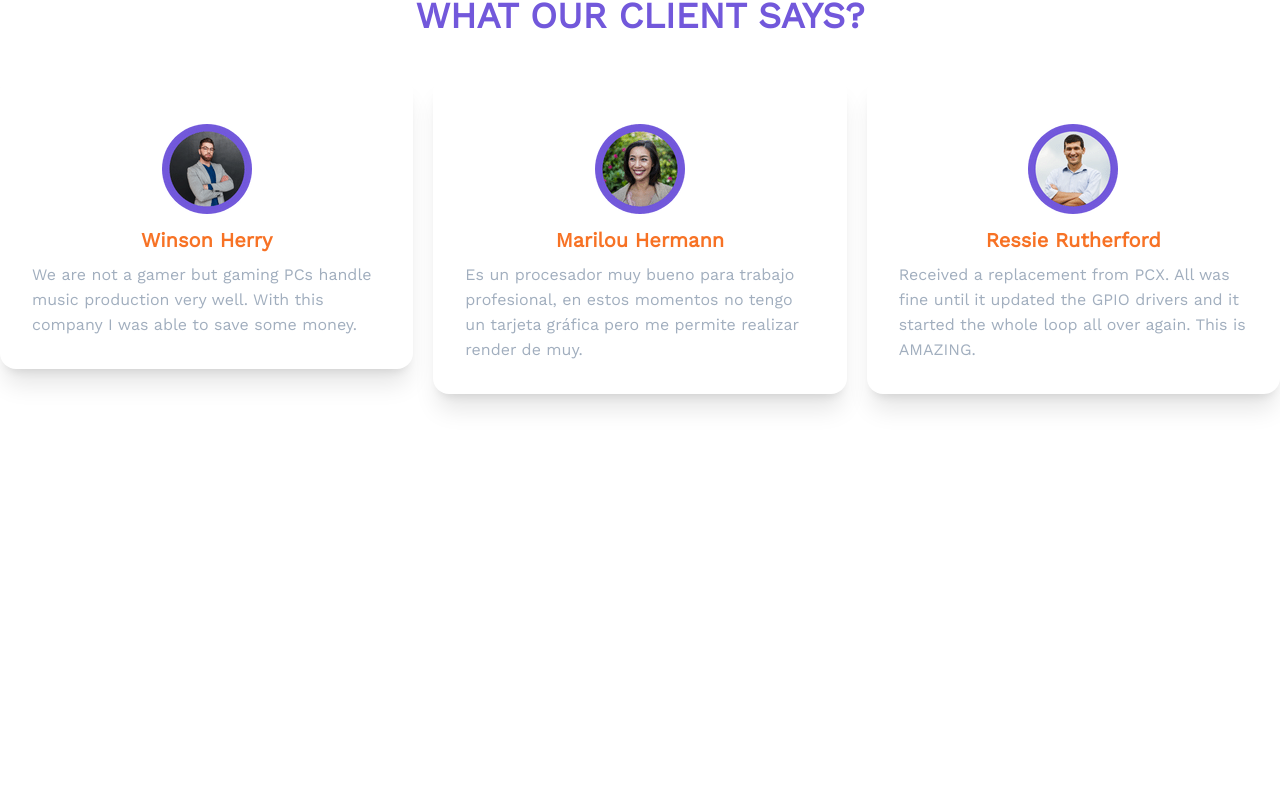
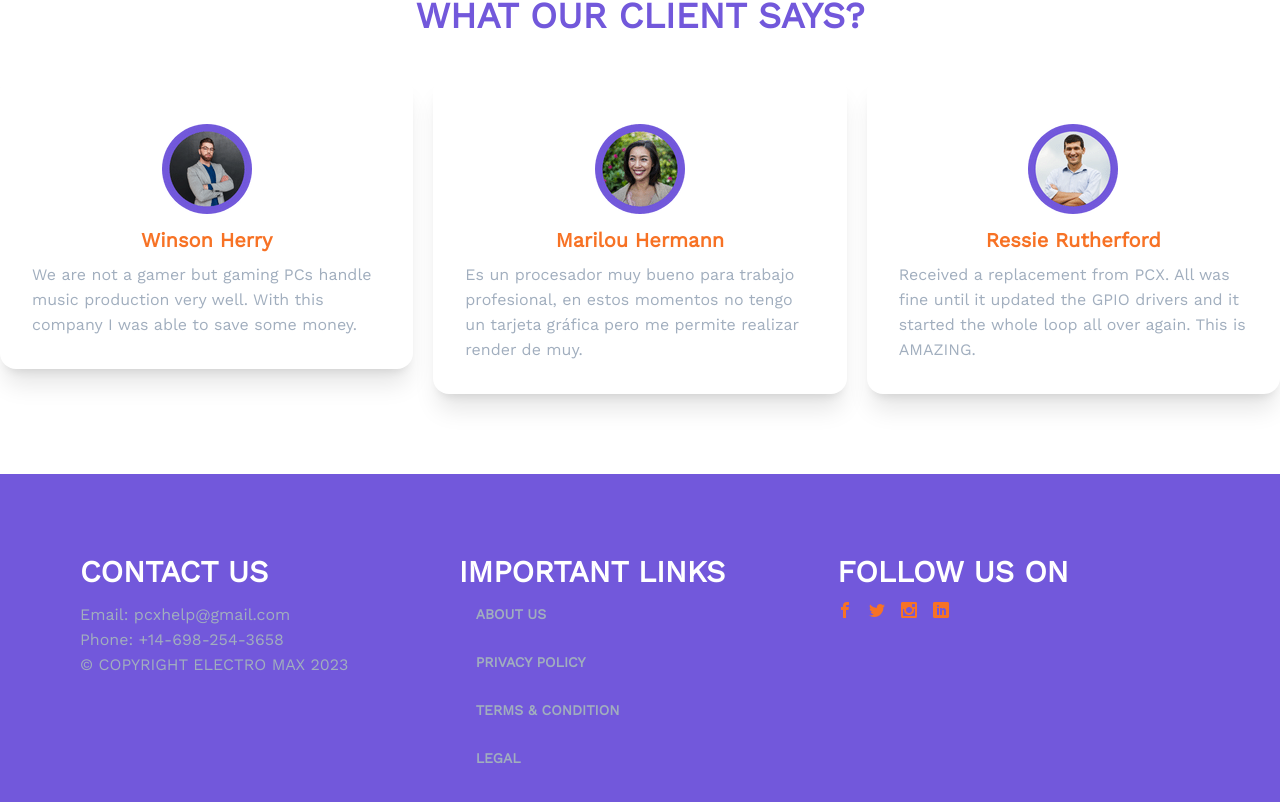
Before and after one commit to Palak-SweetCoder/pcx-material-client, a React (Create React App) app: page / in a window 1280 px wide. Shown: the part 1537-2339 px from the top of the page. Before the commit the page ends 2011 px from the top, so only its background shows below. Built offline with nearby package versions, Linux system fonts and the light colour scheme; no server answers.

Commit message:
footer section done

```diff
--- a/package.json
+++ b/package.json
@@ -9,6 +9,7 @@
     "daisyui": "^2.46.1",
     "react": "^18.2.0",
     "react-dom": "^18.2.0",
+    "react-icons": "^4.7.1",
     "react-router-dom": "^6.6.2",
     "react-scripts": "5.0.1",
     "web-vitals": "^2.1.4"
--- a/src/App.js
+++ b/src/App.js
@@ -1,6 +1,7 @@
 import { Route, Routes } from 'react-router-dom';
 import './App.css';
 import Home from './Pages/Home/Home';
+import Footer from './Pages/Shared/Footer';
 import Navbar from './Pages/Shared/Navbar';
 
 function App() {
@@ -10,6 +11,7 @@ function App() {
             <Routes>
                 <Route path="/" element={<Home />}></Route>
             </Routes>
+            <Footer />
         </>
     );
 }
--- /dev/null
+++ b/src/Pages/Shared/Footer.js
@@ -0,0 +1,80 @@
+import React from 'react';
+import { ImFacebook, ImInstagram, ImLinkedin, ImTwitter } from 'react-icons/im';
+
+const Footer = () => {
+    return (
+        <footer className="bg-primary">
+            <div className="container mx-auto">
+                <div className="grid grid-cols-1 md:grid-cols-2 lg:grid-cols-3 gap-4 p-10 lg:p-20">
+                    <div>
+                        <h3 className="text-white text-3xl font-bold mb-3">
+                            CONTACT US
+                        </h3>
+                        <p>
+                            Email: pcxhelp@gmail.com <br />
+                            Phone: +14-698-254-3658
+                        </p>
+                        <p>
+                            &copy; COPYRIGHT ELECTRO MAX{' '}
+                            {new Date().getFullYear()}
+                        </p>
+                    </div>
+
+                    <div>
+                        <h3 className="text-3xl font-bold text-white">
+                            IMPORTANT LINKS
+                        </h3>
+                        <div className="flex flex-col text-neutral items-start">
+                            <button className="btn btn-ghost">About Us</button>
+                            <button className="btn btn-ghost">
+                                Privacy Policy
+                            </button>
+                            <button className="btn btn-ghost">
+                                Terms & Condition
+                            </button>
+                            <button className="btn btn-ghost">Legal</button>
+                        </div>
+                    </div>
+
+                    <div>
+                        <h3 className="text-white text-3xl font-bold mb-3">
+                            FOLLOW US ON
+                        </h3>
+                        <div className="flex text-secondary">
+                            <a
+                                href="https://facebook.com"
+                                target="_blank"
+                                rel="noreferrer"
+                            >
+                                <ImFacebook className="mr-4" />
+                            </a>
+                            <a
+                                href="https://twitter.com"
+                                target="_blank"
+                                rel="noreferrer"
+                            >
+                                <ImTwitter className="mr-4" />
+                            </a>
+                            <a
+                                href="https://instagram.com"
+                                target="_blank"
+                                rel="noreferrer"
+                            >
+                                <ImInstagram className="mr-4" />
+                            </a>
+                            <a
+                                href="https://linkedin.com"
+                                target="_blank"
+                                rel="noreferrer"
+                            >
+                                <ImLinkedin />
+                            </a>
+                        </div>
+                    </div>
+                </div>
+            </div>
+        </footer>
+    );
+};
+
+export default Footer;
--- a/tailwind.config.js
+++ b/tailwind.config.js
@@ -8,7 +8,7 @@ module.exports = {
                     primary: '#7258DB',
                     secondary: '#f77225',
                     accent: '#8c58db',
-                    neutral: '#58addb',
+                    neutral: '#a1aebe',
                     'base-100': '#ffffff',
                 },
             },
```
Also changed, not shown: 1 other file (tests, documents, lock files or other folders).
